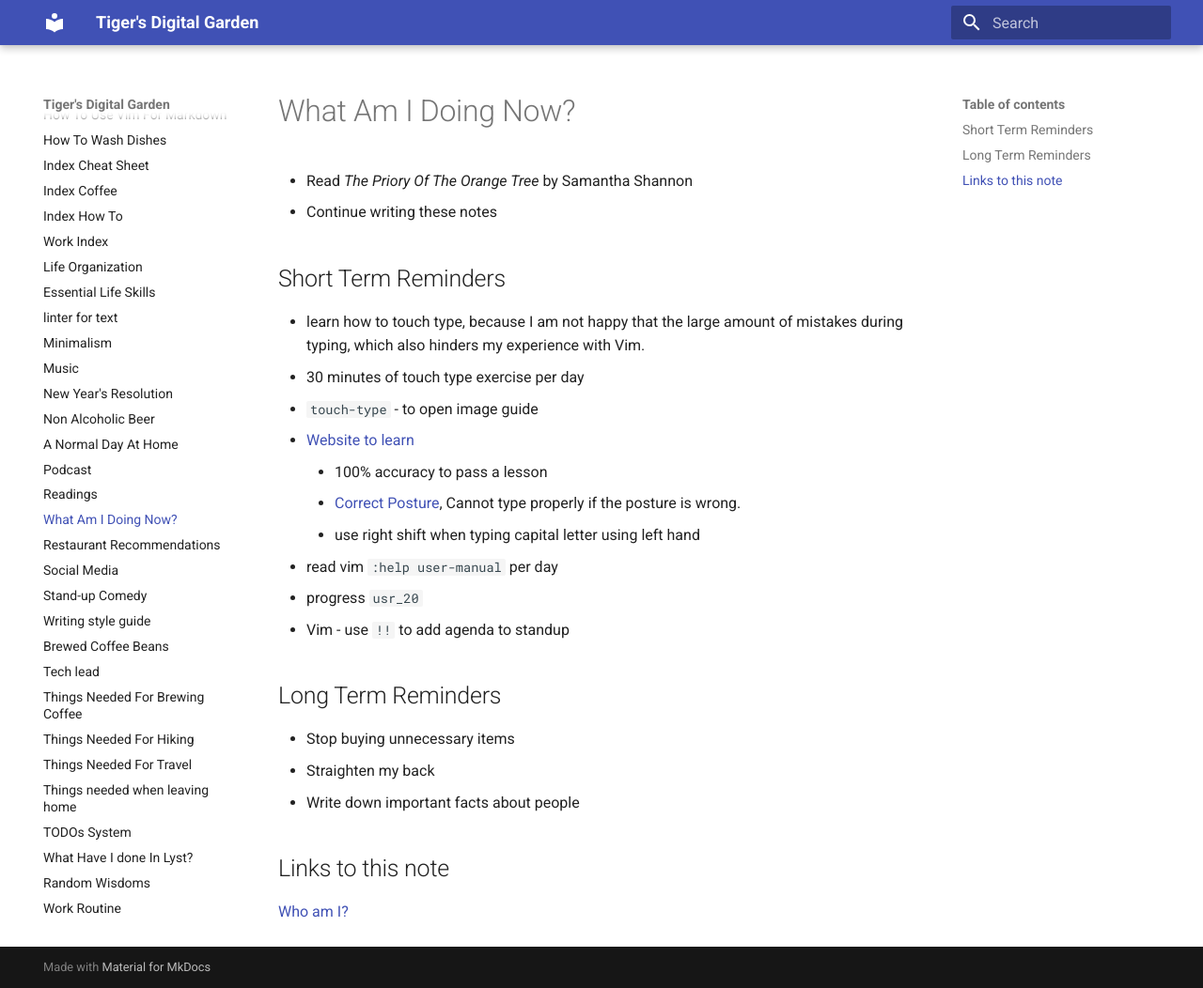
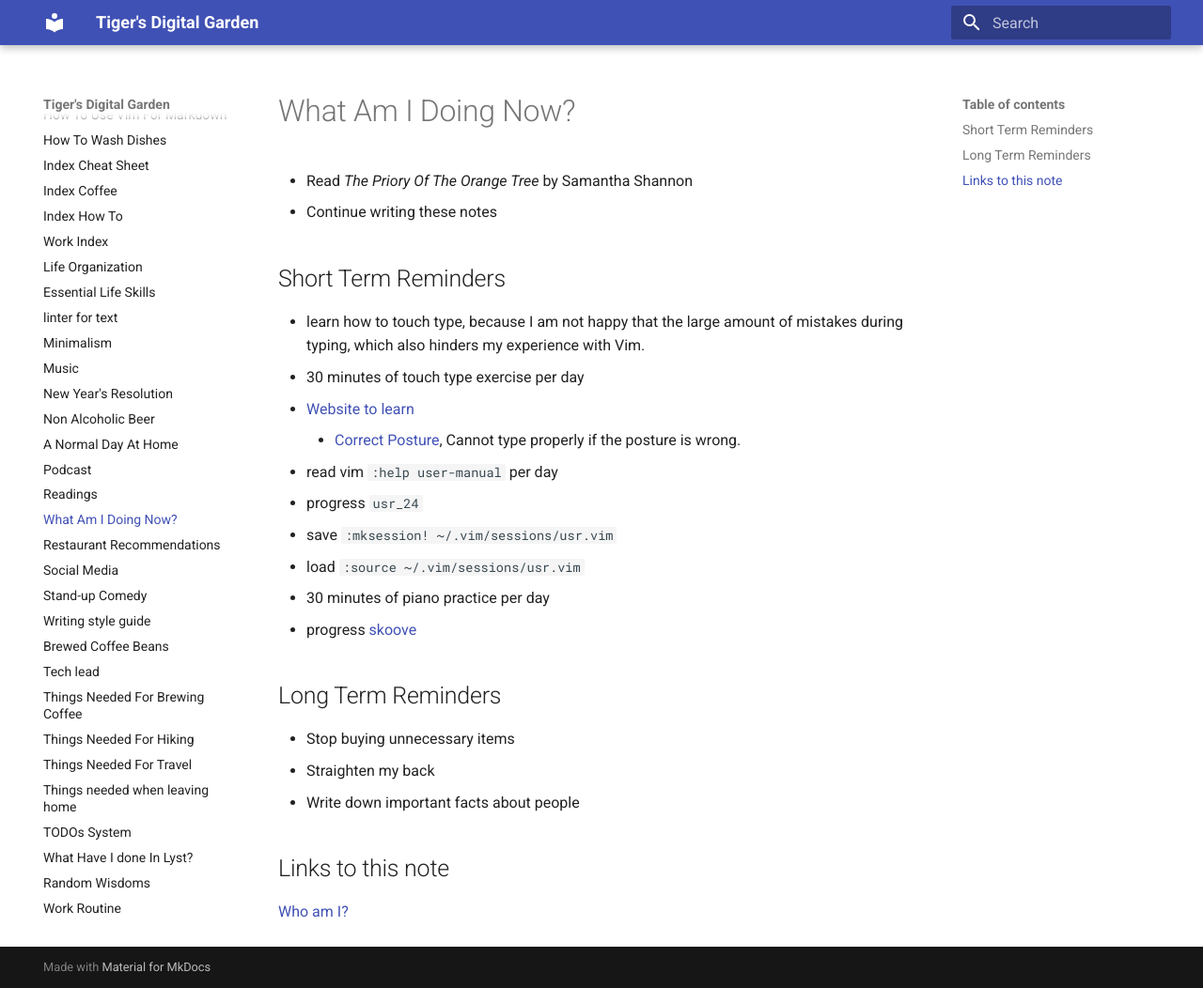
Before and after one commit to ynotstartups/notes, an MkDocs documentation site: the page built from notes/reminders.md, in a window 1280 px wide and 1052 px high. Shown: the whole window at 94% size. Built offline with MkDocs 1.6.1 and Material for MkDocs 9.7.7, drawn with Linux system fonts in a browser that asks for light colours.

Commit message:
update progress and add piano

```diff
--- a/notes/reminders.md
+++ b/notes/reminders.md
@@ -7,14 +7,14 @@
 
 - learn how to touch type, because I am not happy that the large amount of mistakes during typing, which also hinders my experience with Vim.
   - 30 minutes of touch type exercise per day
-  - `touch-type` - to open image guide
   - [Website to learn](https://www.edclub.com/signin)
-    - 100% accuracy to pass a lesson
     - [Correct Posture](https://ergonomictrends.com/proper-ergonomic-typing-posture-at-computer/), Cannot type properly if the posture is wrong.
-    - use right shift when typing capital letter using left hand
 - read vim `:help user-manual` per day
-  - progress `usr_20`
-- Vim - use `!!` to add agenda to standup
+  - progress `usr_24`
+  - save `:mksession! ~/.vim/sessions/usr.vim`
+  - load `:source ~/.vim/sessions/usr.vim`
+- 30 minutes of piano practice per day
+  - progress [skoove](https://www.skoove.com/en/app/lesson/37)
 
 ## Long Term Reminders
 
```
